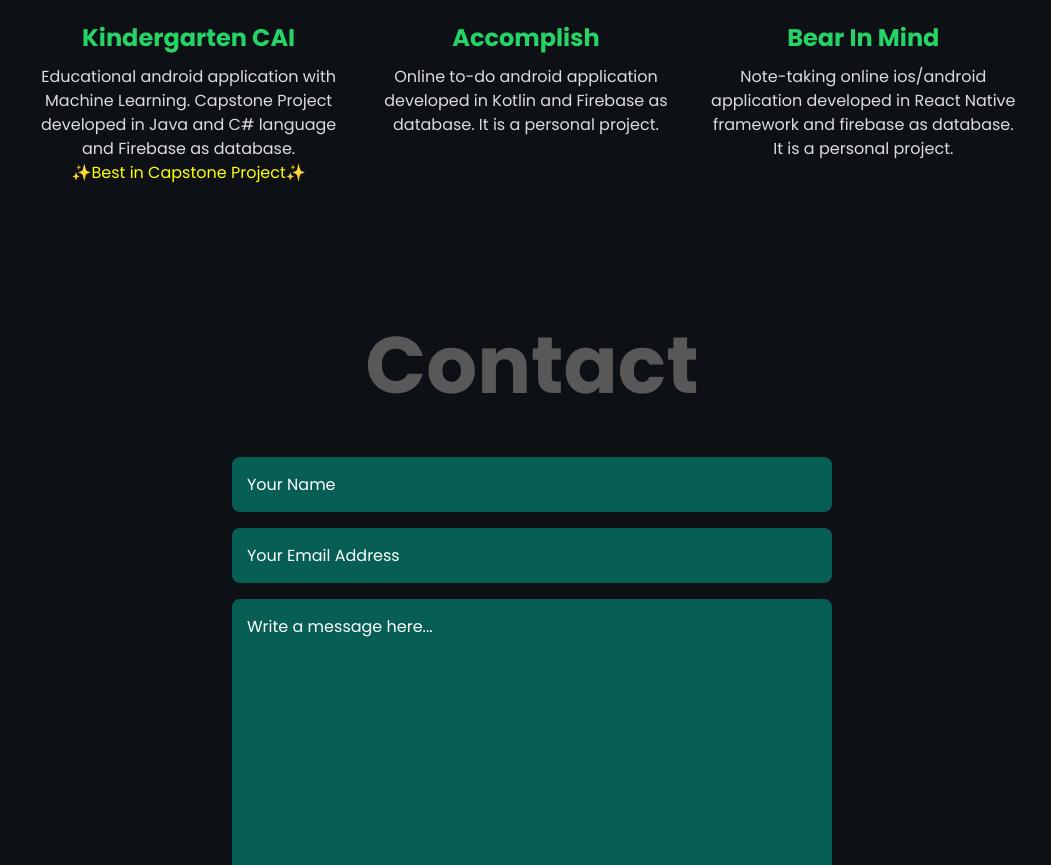
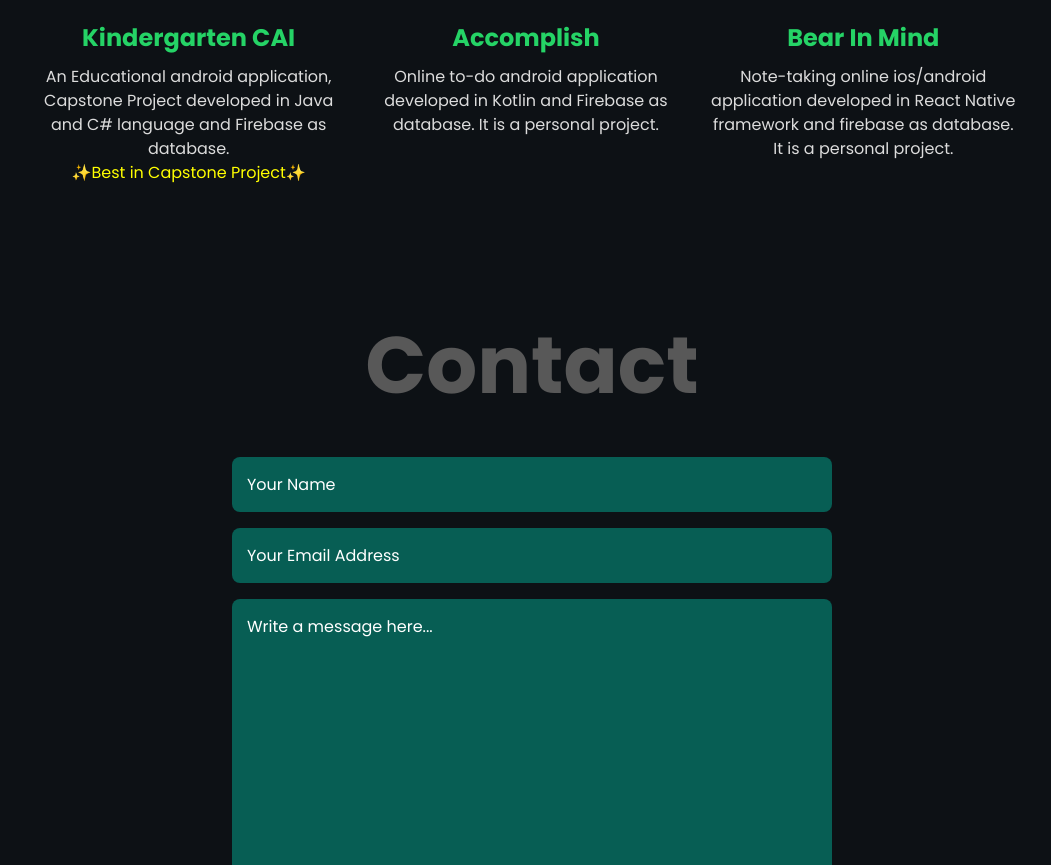
Before and after one commit to resurreccionerick/resurreccionerick.github.io, a plain HTML site: page index.html in a window 1280 px wide. Shown: the part 3445-4310 px from the top of the page, without its empty margins (108-1159 px from the left). Drawn offline with nearby package versions, Linux system fonts and the light colour scheme.

Commit message:
Update index.html
Update proj

```diff
--- a/index.html
+++ b/index.html
@@ -314,7 +314,7 @@
         <a href="img/kgcai.jpg" class="work-item-popup" data-mfp-src="img/kgcai.jpg">
       <img src="img/kgcai.jpg" alt="Portfolio Item 1">
       <h3>Kindergarten CAI</h3>
-      <p>Educational android application with Machine Learning. Capstone Project developed in Java and C# language and Firebase as database. <br>
+      <p>An Educational android application, Capstone Project developed in Java and C# language and Firebase as database. <br>
         <span style="color: yellow;">✨Best in Capstone Project✨</span></p>
     </div>
     <div class="portfolio-item">
```
